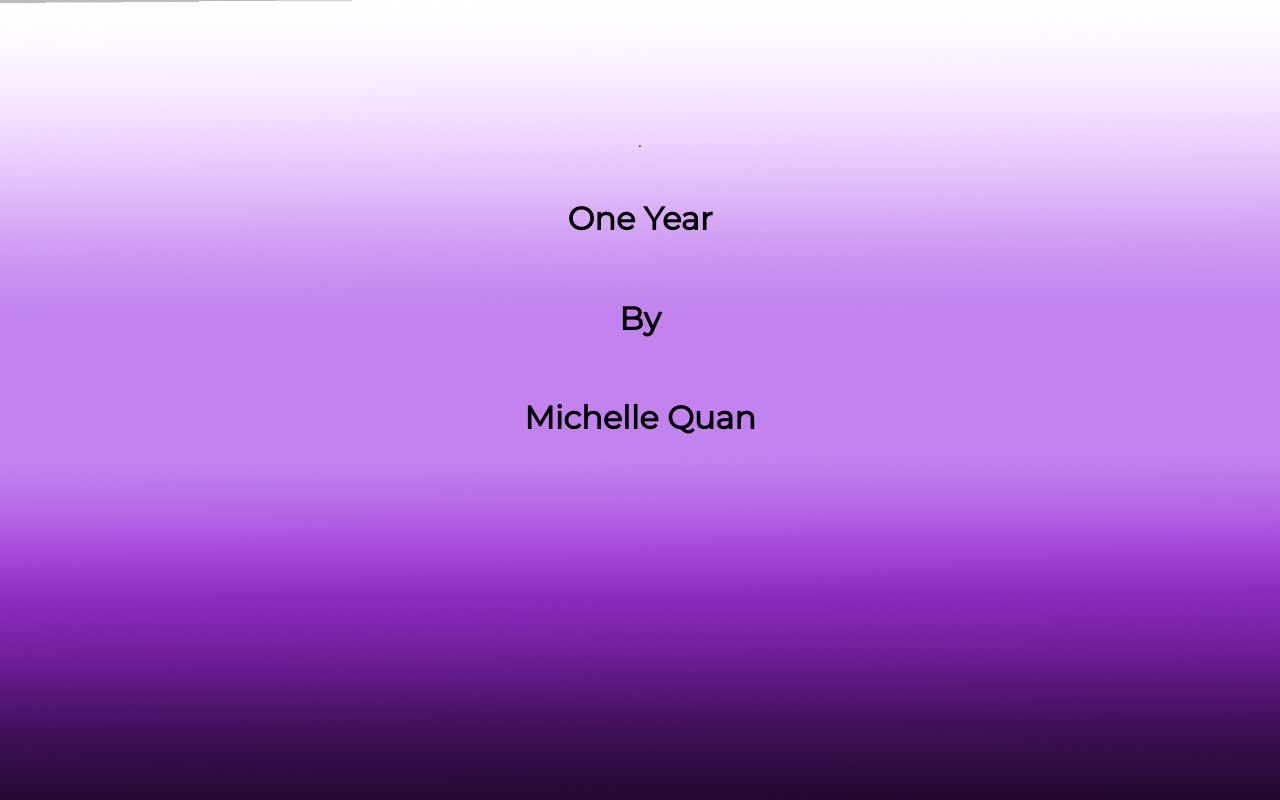
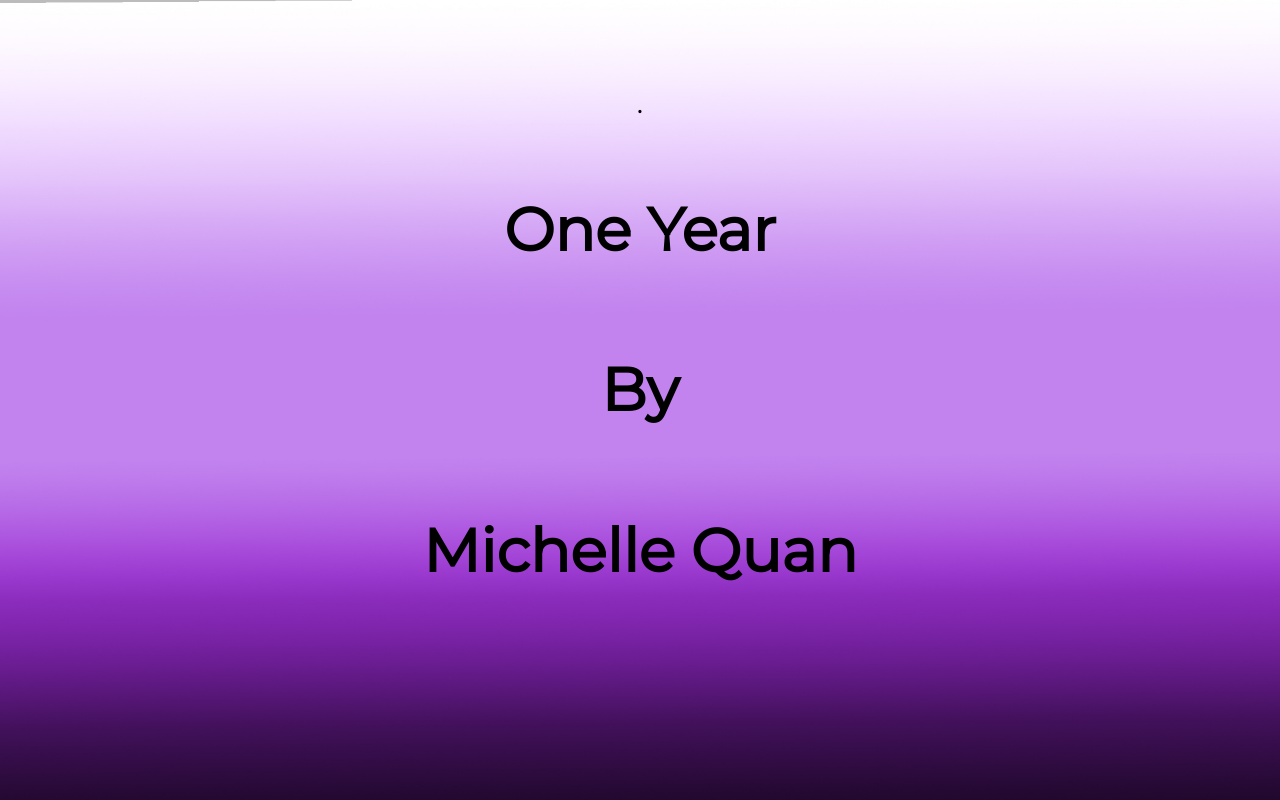
Before and after one commit to murasaki21/oneyear, a plain HTML site: page index.html in a window 1280 px wide. Drawn offline with Linux system fonts and the light colour scheme.

Commit message:
margin and font size

```diff
--- a/main/main.css
+++ b/main/main.css
@@ -1,12 +1,13 @@
 @import url ('https://fonts.googleapis.com/css?family=Montserrat');
 
 body {
-  margin: 100px auto;
+  margin: 50px auto;
   max-width: 1000px;
   font-family: 'Montserrat', sans-serif;
   line-height: 1.5;
   padding: 30px 20px;
   text-align: center;
+  font-size: 30px
 }
 
 /*style>*/
```
